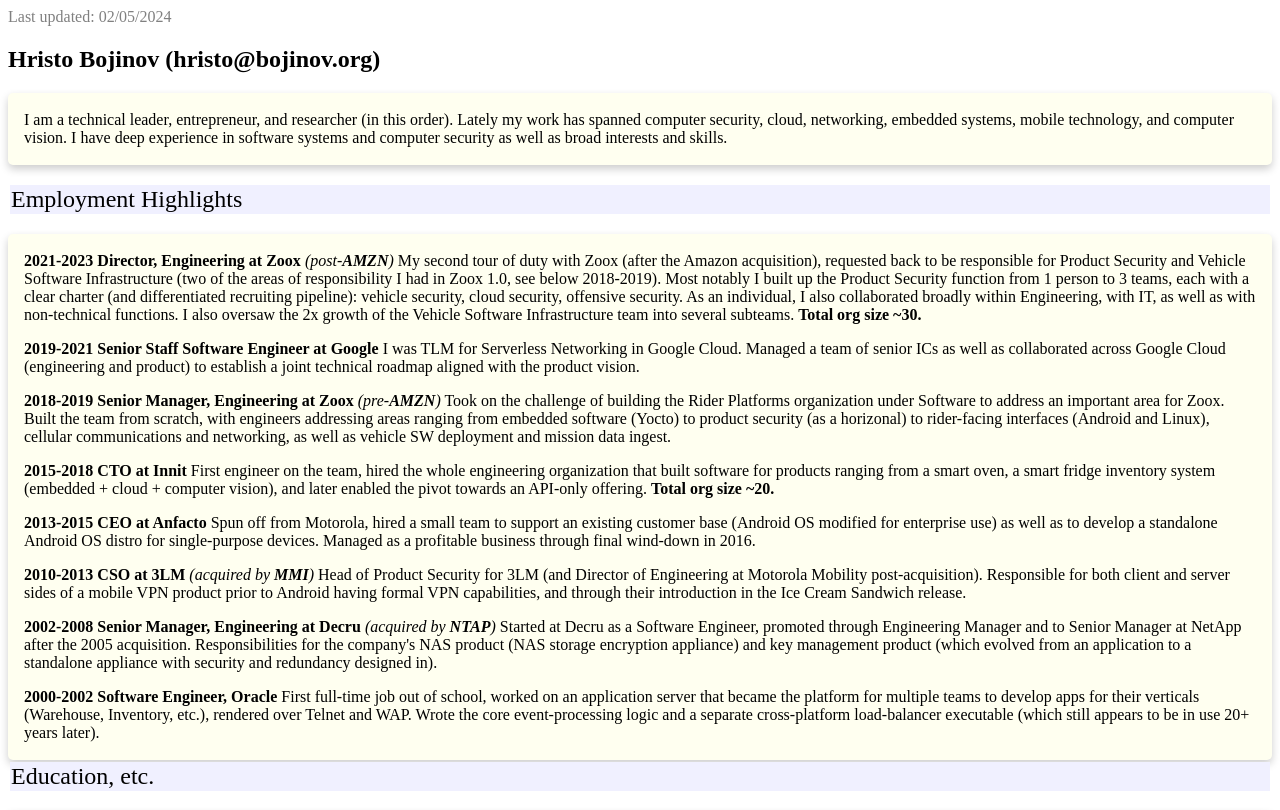
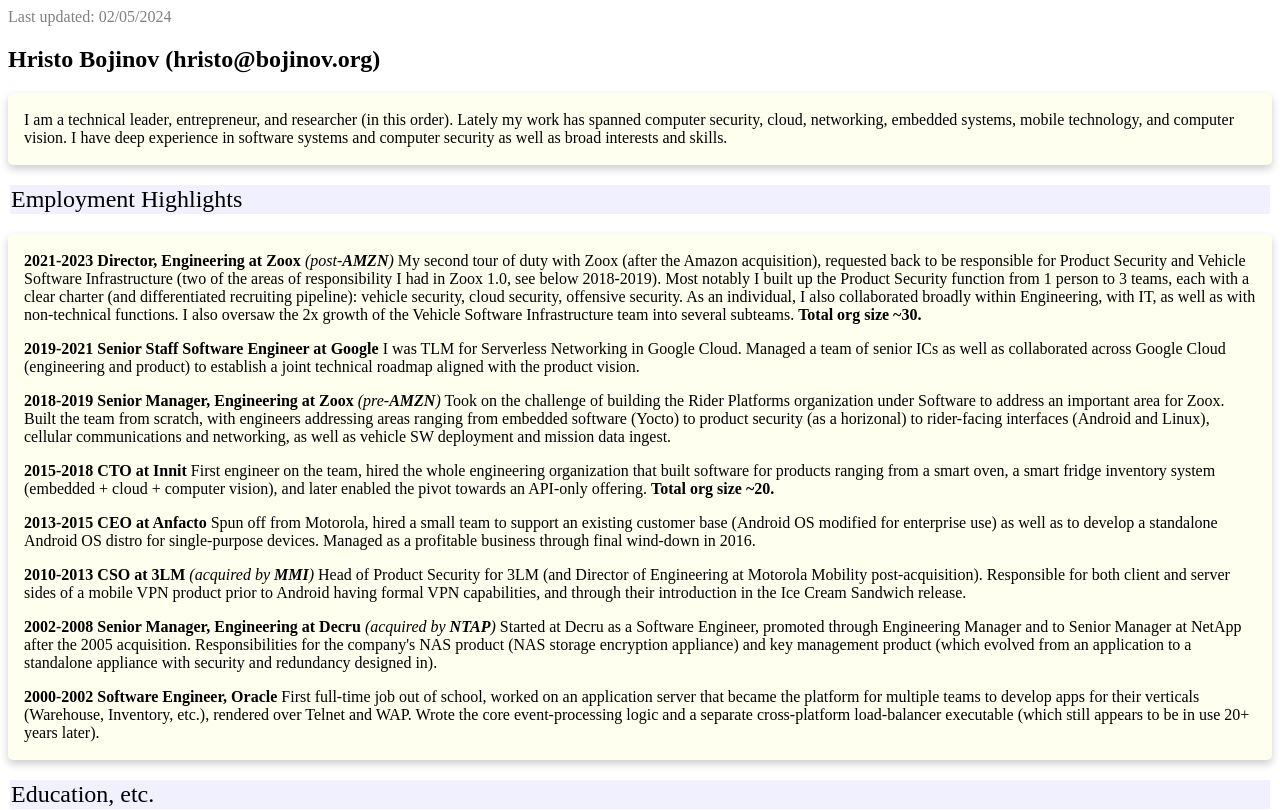
Before and after one commit to hristo/hristo.github.io, a plain HTML site: page resume.html in a window 1280 px wide. Shown: the top 810 px of the page. Drawn offline with Linux system fonts and the light colour scheme.

Commit message:
Layout fix

```diff
--- a/resume.html
+++ b/resume.html
@@ -50,7 +50,7 @@
 
 <p><b>2000-2002</b> <b>Software Engineer, Oracle</b> First full-time job out of school, worked on an application server that became the platform for multiple teams to develop apps for their verticals (Warehouse, Inventory, etc.), rendered over Telnet and WAP. Wrote the core event-processing logic and a separate cross-platform load-balancer executable (which still appears to be in use 20+ years later).</p>
 </div></div>
-</div></div>
+</div></div><br/>
 
 <table width="100%"><tr><td valign="middle" bgcolor="#F0F0FF"><font size="+2">Education, etc.</font></td></tr></table>
 
```
